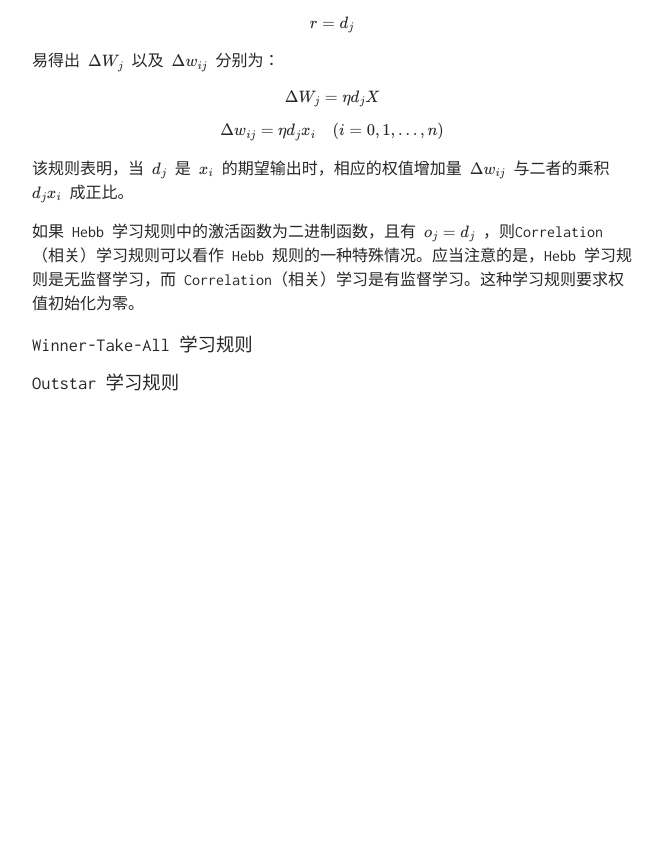
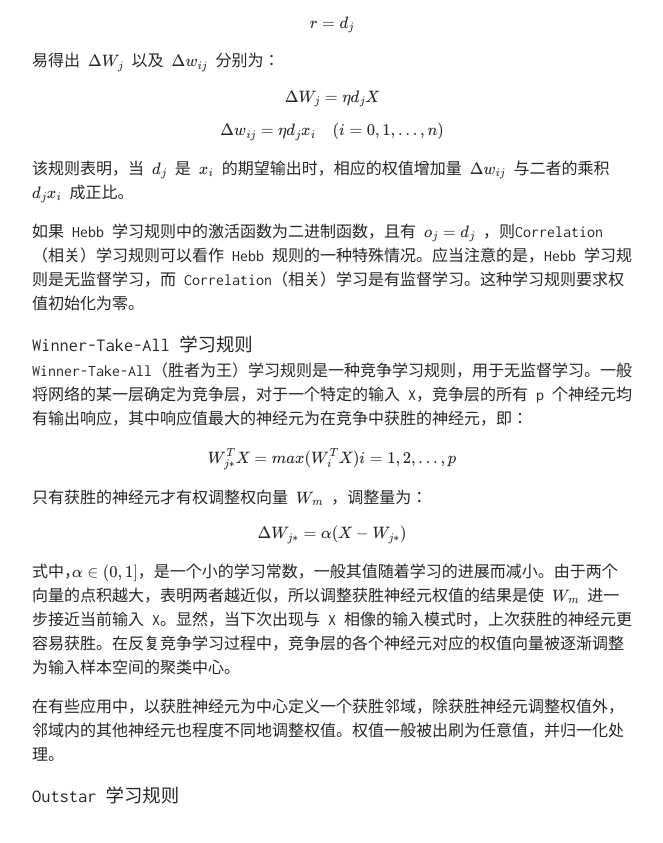
Before and after one commit to TobiahShaw/TobiahShaw.github.io, a Jekyll site: the page built from _posts/2019-09-19-learning-rule-of-nn.md, in a window 1280 px wide and 900 px high, scrolled down 3516 px. Shown: the top 843 px of the window, without its empty margins (308-971 px from the left). Built offline with Jekyll 4.4.1, drawn with Linux system fonts in a browser that asks for light colours; our own code applies the rules of GitHub Pages for plain Markdown files; formulas are drawn with MathJax 3; before the commit the page ends 4004 px from its top, so only the background shows below that.

Commit message:
Winner-Take-All learning rule;

```diff
--- a/_posts/2019-09-19-learning-rule-of-nn.md
+++ b/_posts/2019-09-19-learning-rule-of-nn.md
@@ -147,4 +147,16 @@ $$ \Delta w_{ij} = \eta d_j x_i \quad (i = 0, 1, \dots, n) $$
 
 ### Winner-Take-All 学习规则
 
+Winner-Take-All（胜者为王）学习规则是一种竞争学习规则，用于无监督学习。一般将网络的某一层确定为竞争层，对于一个特定的输入 X，竞争层的所有 p 个神经元均有输出响应，其中响应值最大的神经元为在竞争中获胜的神经元，即：
+
+$$ W_{j*}^T X = max(W_i^T X) \\ i = 1, 2, \dots, p $$
+
+只有获胜的神经元才有权调整权向量 $ W_m $ ，调整量为：
+
+$$ \Delta W_{j*} = \alpha (X - W_{j*}) $$
+
+式中，$ \alpha \in (0, 1] $，是一个小的学习常数，一般其值随着学习的进展而减小。由于两个向量的点积越大，表明两者越近似，所以调整获胜神经元权值的结果是使 $ W_m $ 进一步接近当前输入 X。显然，当下次出现与 X 相像的输入模式时，上次获胜的神经元更容易获胜。在反复竞争学习过程中，竞争层的各个神经元对应的权值向量被逐渐调整为输入样本空间的聚类中心。
+
+在有些应用中，以获胜神经元为中心定义一个获胜邻域，除获胜神经元调整权值外，邻域内的其他神经元也程度不同地调整权值。权值一般被出刷为任意值，并归一化处理。
+
 ### Outstar 学习规则
```
